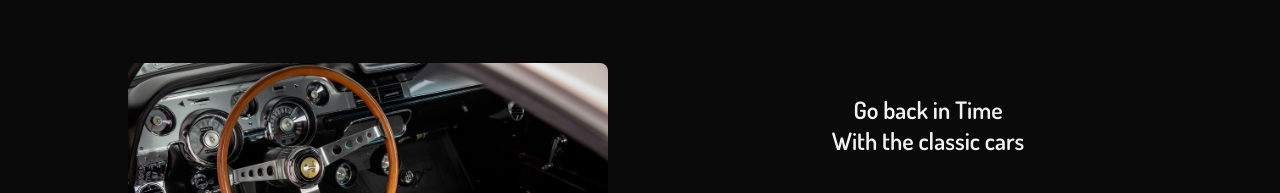
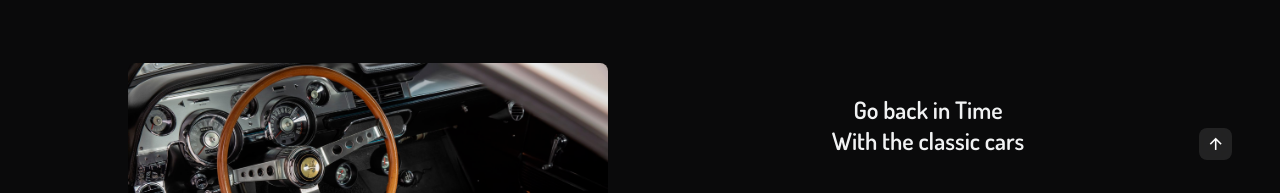
Before and after one commit to moadhamousti/MyInitialProjects, a plain HTML site: page index.html in a window 1280 px wide. Shown: the part 880-1073 px from the top of the page. Drawn offline with nearby package versions, Linux system fonts and the light colour scheme.

Commit message:
Update index.html

```diff
--- a/index.html
+++ b/index.html
@@ -710,7 +710,9 @@
 
 
                 <!--========== SCROLL UP ==========-->
-
+                <a href="#" class="scrollup" id="scroll-up">
+                  <i class="ri-arrow-up-line"></i>
+                </a>
 
                 <!--=============== SCROLL REVEAL ===============-->
                 <script src=""></script>
```
